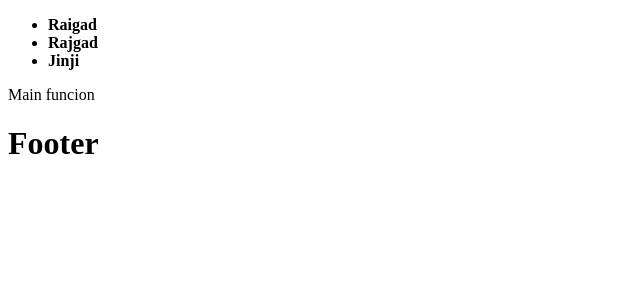
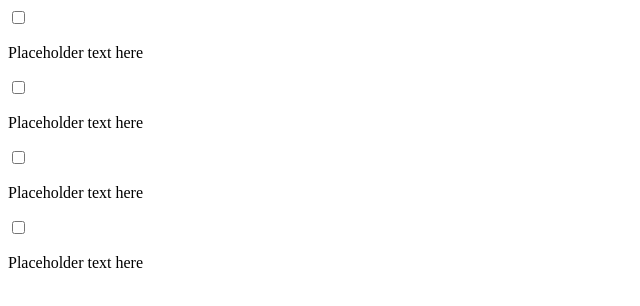
Before and after one commit to shirkedarshan/React-Basics, a React (Create React App) app: page / in a window 1280 px wide. Shown: the top 306 px of the page, without its empty margins (0-640 px from the left). Built offline with nearby package versions, Linux system fonts and the light colour scheme.

Commit message:
Todo app - Phase 1

```diff
--- a/src/App.js
+++ b/src/App.js
@@ -1,15 +1,19 @@
-import logo from './logo.svg';
-import './App.css';
-import Footer from './Footer';
-import Nav from './Nav';
-import Main from './Main';
+import React from 'react';
 
 function App() {
   return (
     <div>
-      <Nav/>
-      <Main/>
-      <Footer/>
+      <input type="checkbox"/>
+      <p>Placeholder text here</p>
+
+      <input type="checkbox"/>
+      <p>Placeholder text here</p>
+
+      <input type="checkbox"/>
+      <p>Placeholder text here</p>
+
+      <input type="checkbox"/>
+      <p>Placeholder text here</p>
     </div>
   );
 }
--- a/src/Footer.js
+++ /dev/null
@@ -1,7 +0,0 @@
-import React from "react"
-
-function Footer(){
-    return(<footer><h1>Footer</h1></footer>)
-}
-
-export default Footer
--- a/src/Main.js
+++ /dev/null
@@ -1,9 +0,0 @@
-import React from "react"
-
-function Main(){
-    return(
-        <p>Main funcion</p>
-    )
-}
-
-export default Main
--- a/src/Nav.js
+++ /dev/null
@@ -1,15 +0,0 @@
-import React from "react"
-
-function Nav(){
-    return(
-        <nav>
-        <ul><b>
-            <li>Raigad</li>
-            <li>Rajgad</li>
-            <li>Jinji</li>
-        </b></ul>
-        </nav>
-    )
-}
-
-export default Nav
```
Also changed, not shown: 1 other file (tests, documents, lock files or other folders).
